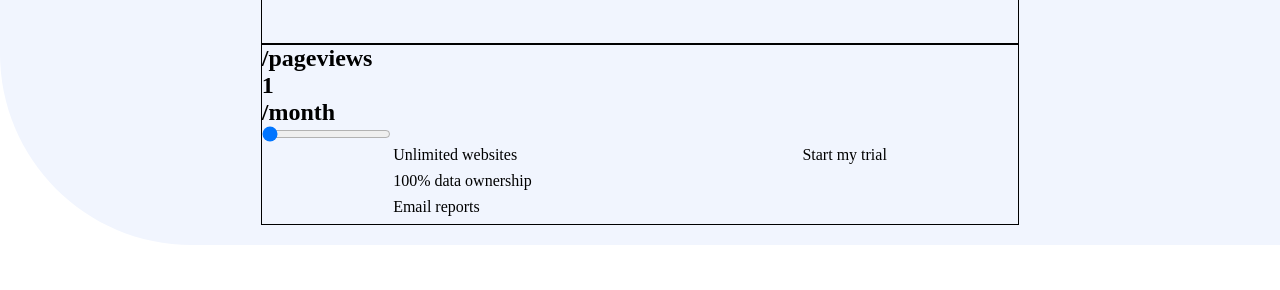
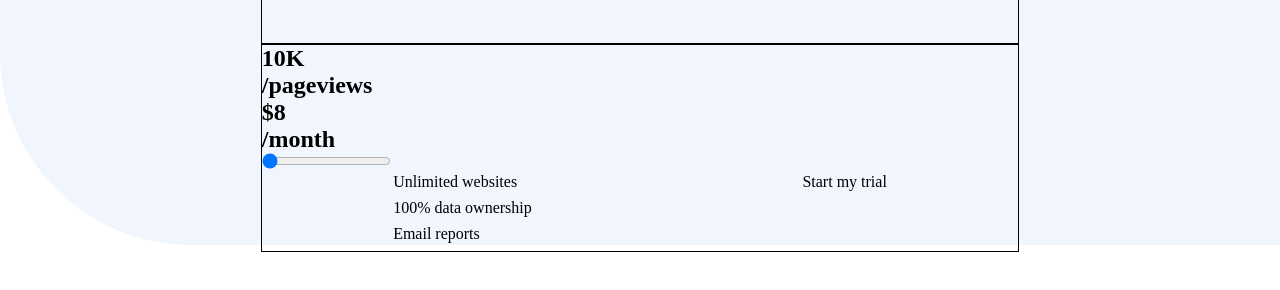
Before and after one commit to KabinaThapa/interactive-pricing-component-main, a plain HTML site: page index.html in a window 1280 px wide. Shown: the part 204-494 px from the top of the page. Drawn offline with Linux system fonts and the light colour scheme.

Commit message:
feat:implement dynamic updating of displayed value based on slider position

```diff
--- a/index.html
+++ b/index.html
@@ -23,7 +23,7 @@
     <h2 id="pageviews"></h2> <h2>/pageviews</h2>
     <h2 id="price">/month</h2><h2>/month</h2>
     <div class="slider">
-<input id="rangeinput" type="range" min="1" max="4" value="1" >
+<input id="rangeinput" type="range" min="1" max="5" value="1" >
     </div>
     <div class="toogle">
 
--- a/script.js
+++ b/script.js
@@ -1,7 +1,38 @@
 const pageviews=document.getElementById('pageviews')
 const price=document.getElementById('price')
 const rangeinput=document.getElementById('rangeinput')
-price.innerHTML=rangeinput.value
-rangeinput.addEventListener('input', function(){
-    price.innerHTML=rangeinput.value
-})
+const priceMapping={
+   '1':{
+        price:'$8',
+        pageviews:'10K'
+
+    },
+    2:{
+        price:'$12',
+        pageviews:'50K'
+
+    },
+    3:{
+        price:'$16',
+        pageviews:'100K'
+
+    },
+    4:{
+        price:'$24',
+        pageviews:'500K'
+
+    },
+    5:{
+        price:'$36',
+        pageviews:'1M'
+
+    }
+}
+console.log(priceMapping[rangeinput.value])
+function updatePrice(){
+    selectValue=priceMapping[rangeinput.value]
+    price.innerHTML=selectValue.price
+    pageviews.innerHTML=selectValue.pageviews
+    }
+    updatePrice()
+rangeinput.addEventListener('input',updatePrice)
```
